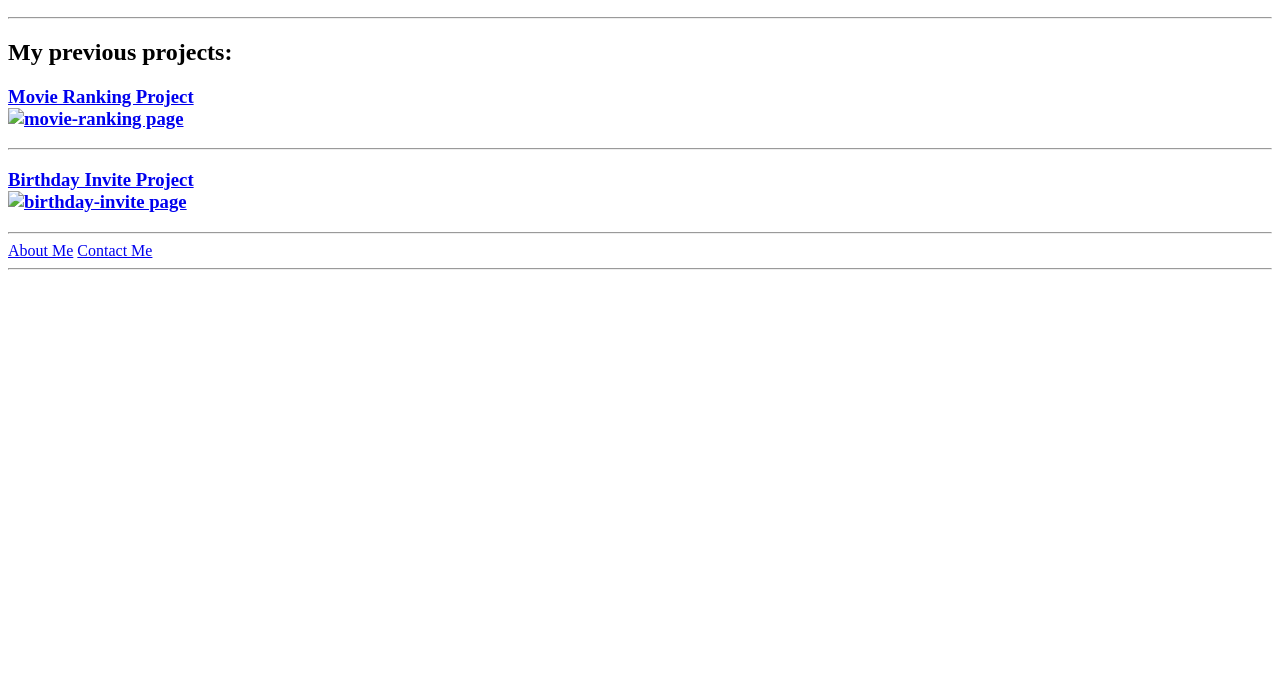
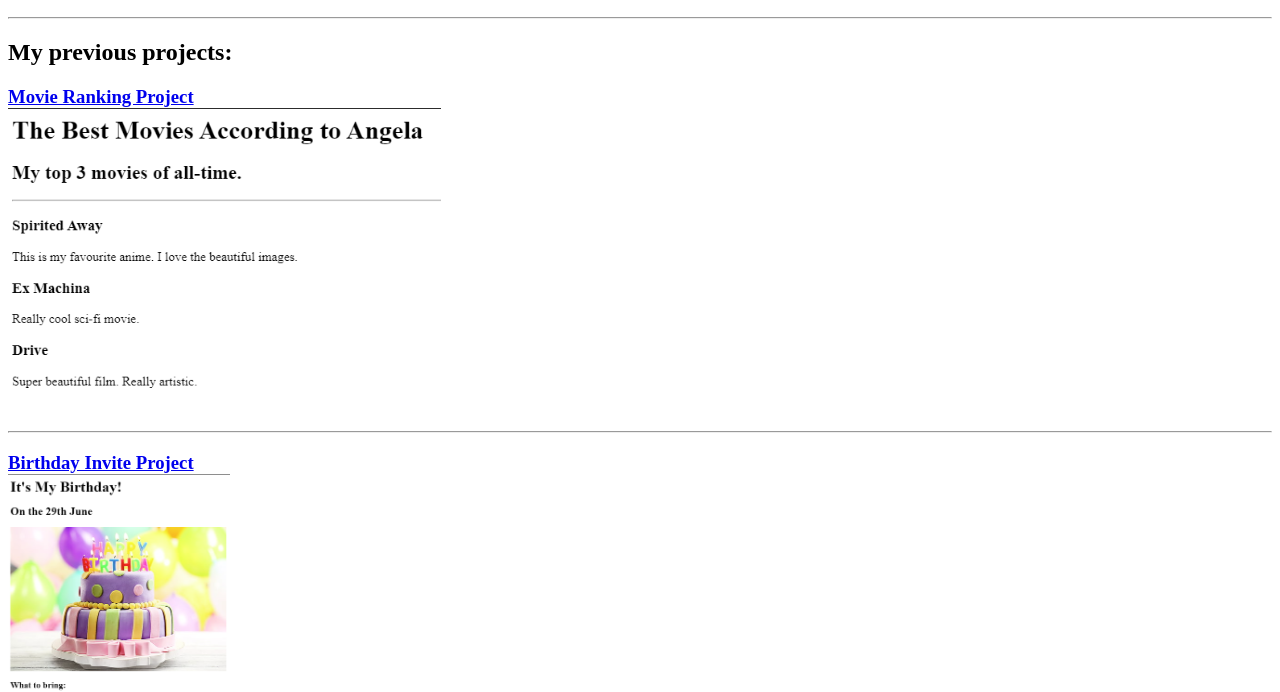
Before and after one commit to jackychew77/html-portfolio, a plain HTML site: page index.html in a window 1280 px wide. Shown: the part 110-802 px from the top of the page. Drawn offline with Linux system fonts and the light colour scheme.

Commit message:
Fix Image path

```diff
--- a/index.html
+++ b/index.html
@@ -15,11 +15,11 @@
     <hr />
     <h2>My previous projects:</h2>
     <h3>
-        <a href="./public/movie-ranking.html">Movie Ranking Project <br /><img src="./assets/images/movie-ranking.png/" height="300" alt="movie-ranking page" /></a>
+        <a href="./public/movie-ranking.html">Movie Ranking Project <br /><img src="./assets/images/movie-ranking.png" height="300" alt="movie-ranking page" /></a>
     </h3>
     <hr />
     <h3>
-        <a href="./public/birthday-invite.html">Birthday Invite Project <br /><img src="./assets/images/birthday-invite.png/" height="300" alt="birthday-invite page" /></a>
+        <a href="./public/birthday-invite.html">Birthday Invite Project <br /><img src="./assets/images/birthday-invite.png" height="300" alt="birthday-invite page" /></a>
     </h3>
     <hr />
 
```
